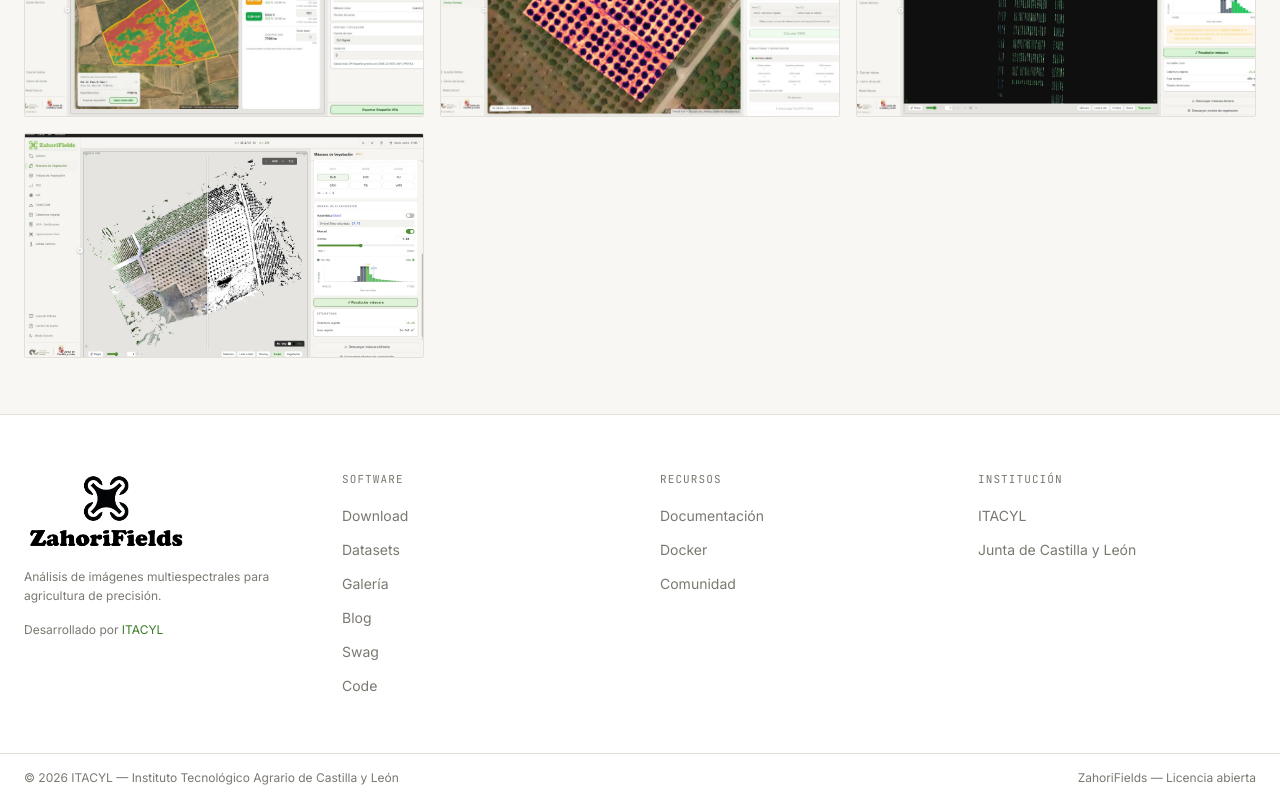
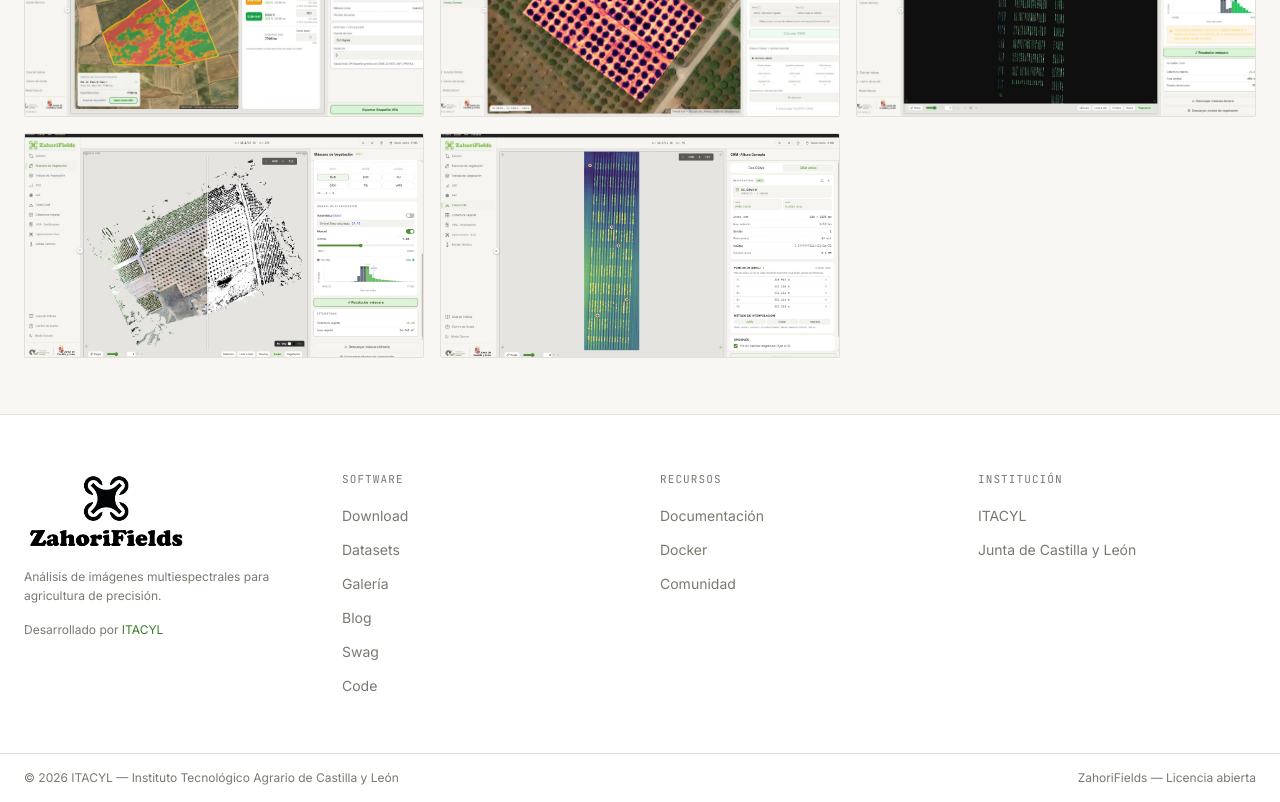
Before and after one commit to vacashot/zahorifields-web, a React (Vite) app: page /galeria in a window 1280 px wide. Shown: the part 960-1762 px from the top of the page. Built offline with nearby package versions, Linux system fonts and the light colour scheme.

Commit message:
Add CHM image to gallery

```diff
--- a/src/pages/Galeria.jsx
+++ b/src/pages/Galeria.jsx
@@ -11,7 +11,8 @@ const items = [
   { src: '/galeria/vra_zonificacion.jpg',          type: 'image', caption: 'VRA · Zonificación' },
   { src: '/galeria/modulo_estres_termico.jpg',     type: 'image', caption: 'Módulo estrés térmico' },
   { src: '/galeria/modulo_mascara_vegetacion.jpg',  type: 'image', caption: 'Módulo máscara de vegetación' },
-  { src: '/galeria/swipe_mascara_pistacho.jpg',     type: 'image', caption: 'Swipe máscara · Pistacho' },
+  { src: '/galeria/swipe_mascara_pistacho.jpg', type: 'image', caption: 'Swipe máscara · Pistacho' },
+  { src: '/galeria/chm.jpg',                   type: 'image', caption: 'CHM · Modelo de altura de copa' },
 ]
 
 function MediaThumb({ item, onClick }) {
```
Also changed, not shown: public/galeria/chm.jpg (added).
